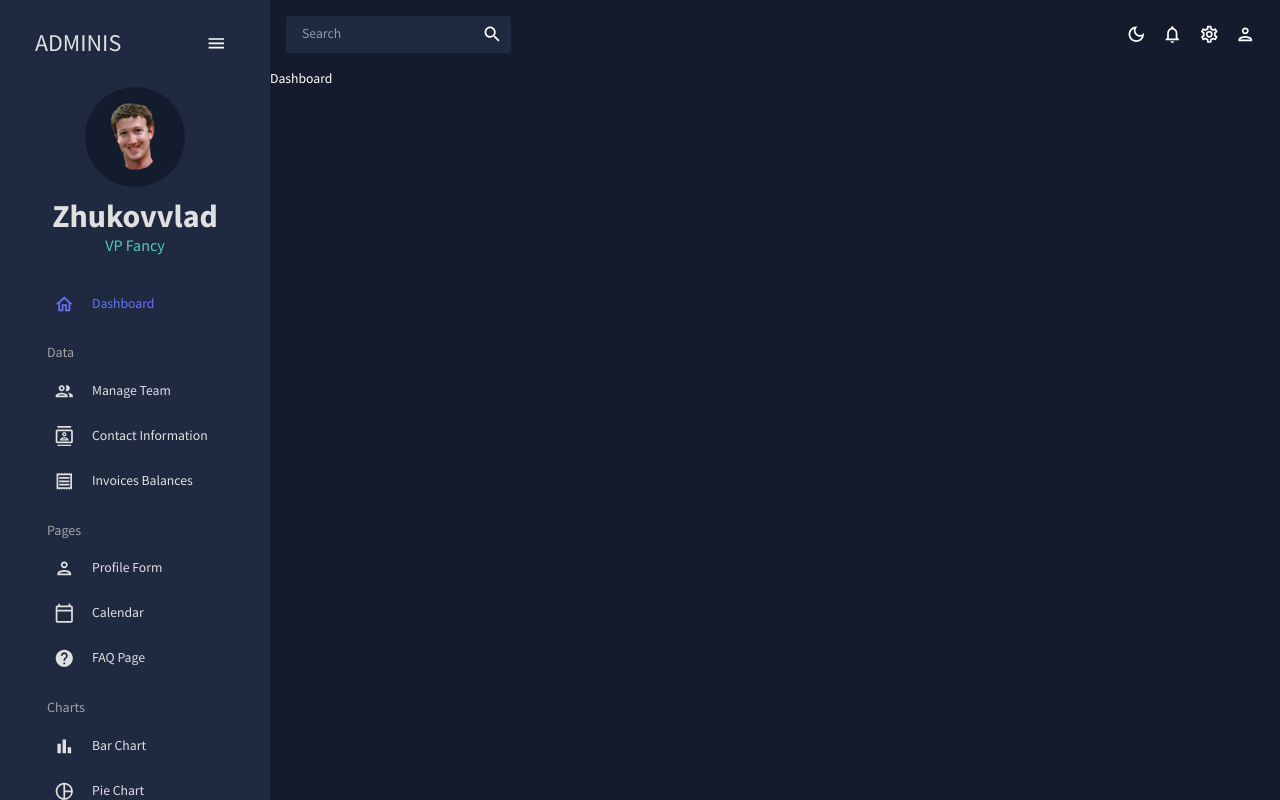
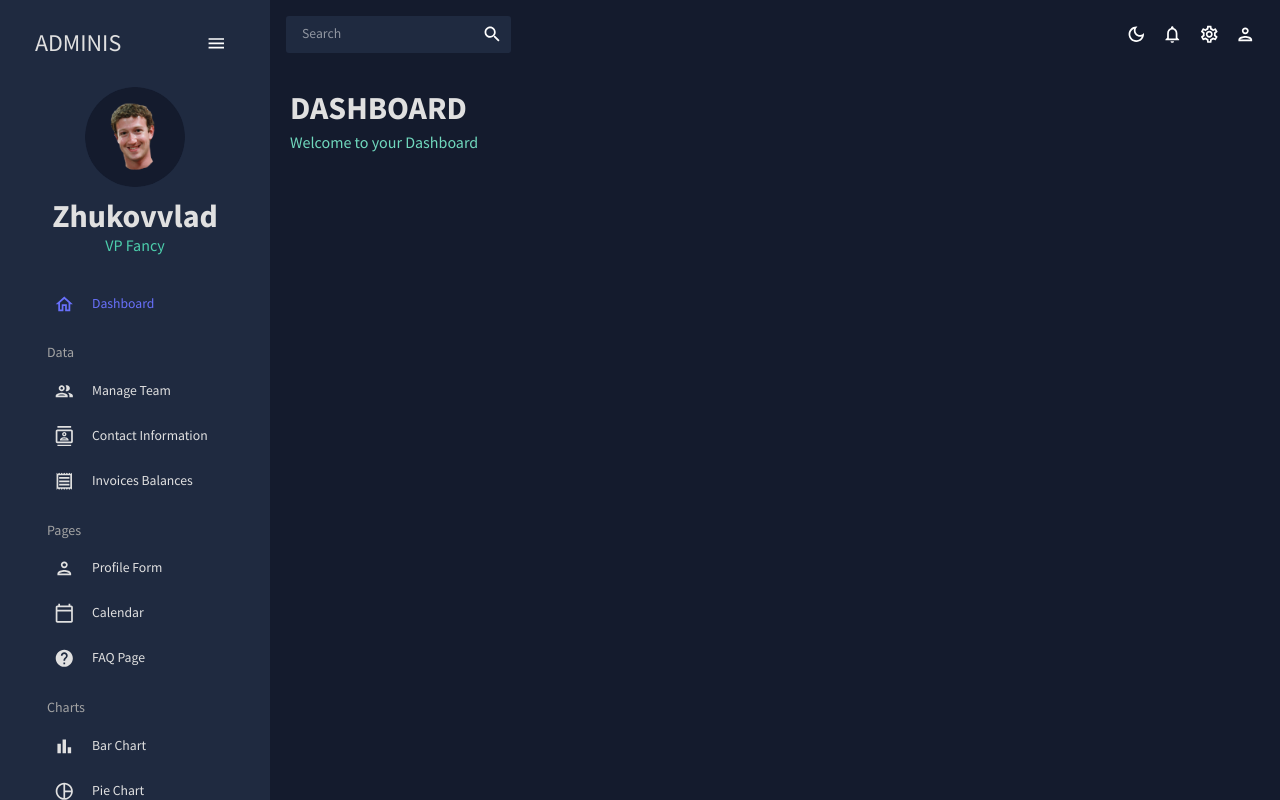
Before and after one commit to zhukovvlad/react-admin, a React (Create React App) app: page / in a window 1280 px wide. Built offline with nearby package versions, Linux system fonts and the light colour scheme.

Commit message:
Created Header.jsx Component where Title and Subtitle reflected

```diff
--- /dev/null
+++ b/src/components/Header.jsx
@@ -0,0 +1,25 @@
+import React from "react";
+import { Typography, Box, useTheme } from "@mui/material";
+import { tokens } from "../theme";
+
+const Header = ({ title, subtitle }) => {
+  const theme = useTheme();
+  const colors = tokens(theme.palette.mode);
+  return (
+    <Box mb="30px">
+      <Typography
+        variant="h2"
+        color={colors.grey[100]}
+        fontWeight="bold"
+        sx={{ mb: "5px" }}
+      >
+        {title}
+      </Typography>
+      <Typography variant="h5" color={colors.greenAccent[400]}>
+        {subtitle}
+      </Typography>
+    </Box>
+  );
+};
+
+export default Header;
--- a/src/scenes/dashboard/index.js
+++ b/src/scenes/dashboard/index.js
@@ -1,7 +1,15 @@
 import React from "react";
+import Header from "../../components/Header";
+import { Box } from "@mui/material";
 
 function Dashboard() {
-  return <div>Dashboard</div>;
+  return (
+    <Box m="20px">
+      <Box display="flex" justifyContent="space-between" alignItems="center">
+        <Header title="DASHBOARD" subtitle="Welcome to your Dashboard" />
+      </Box>
+    </Box>
+  );
 }
 
 export default Dashboard;
```
